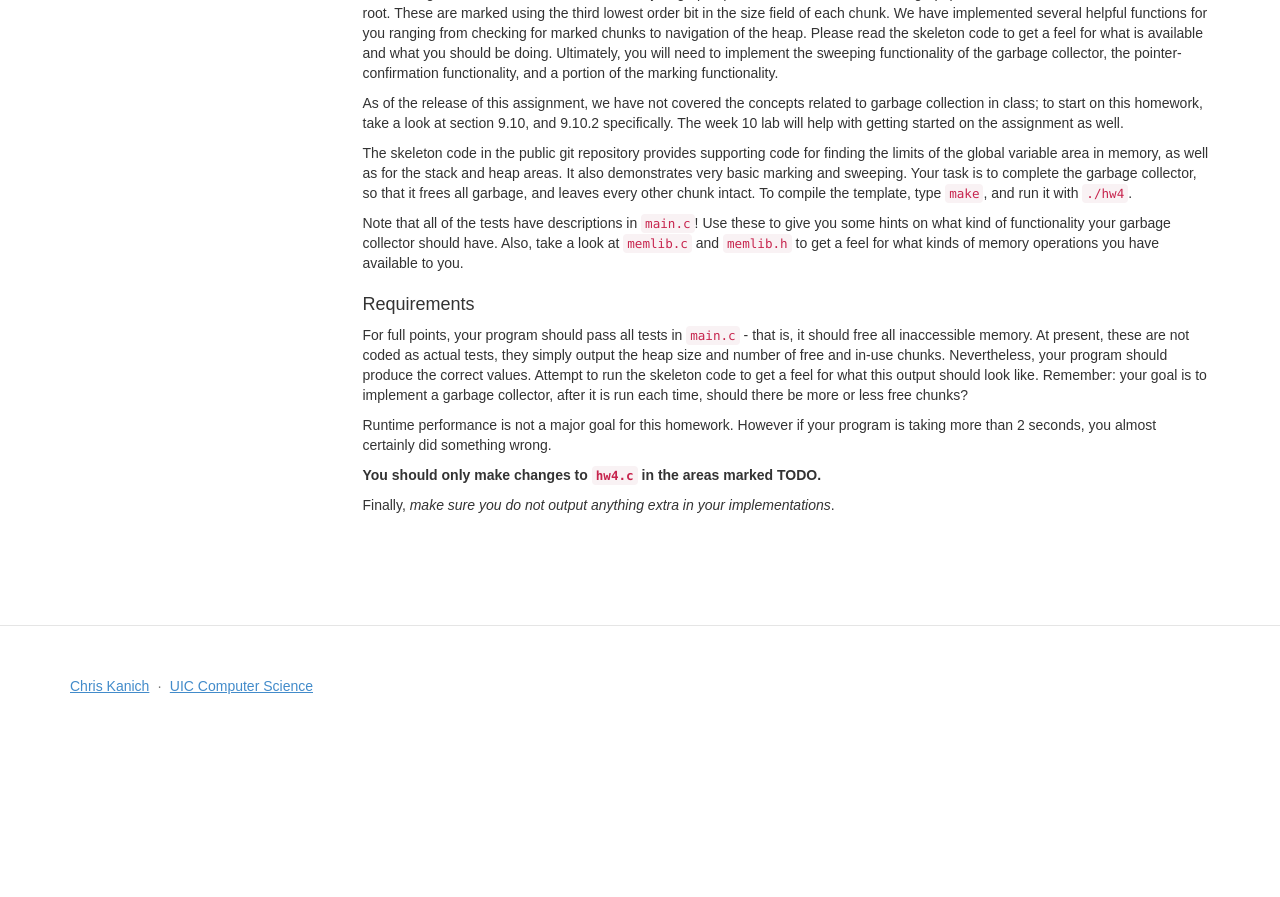
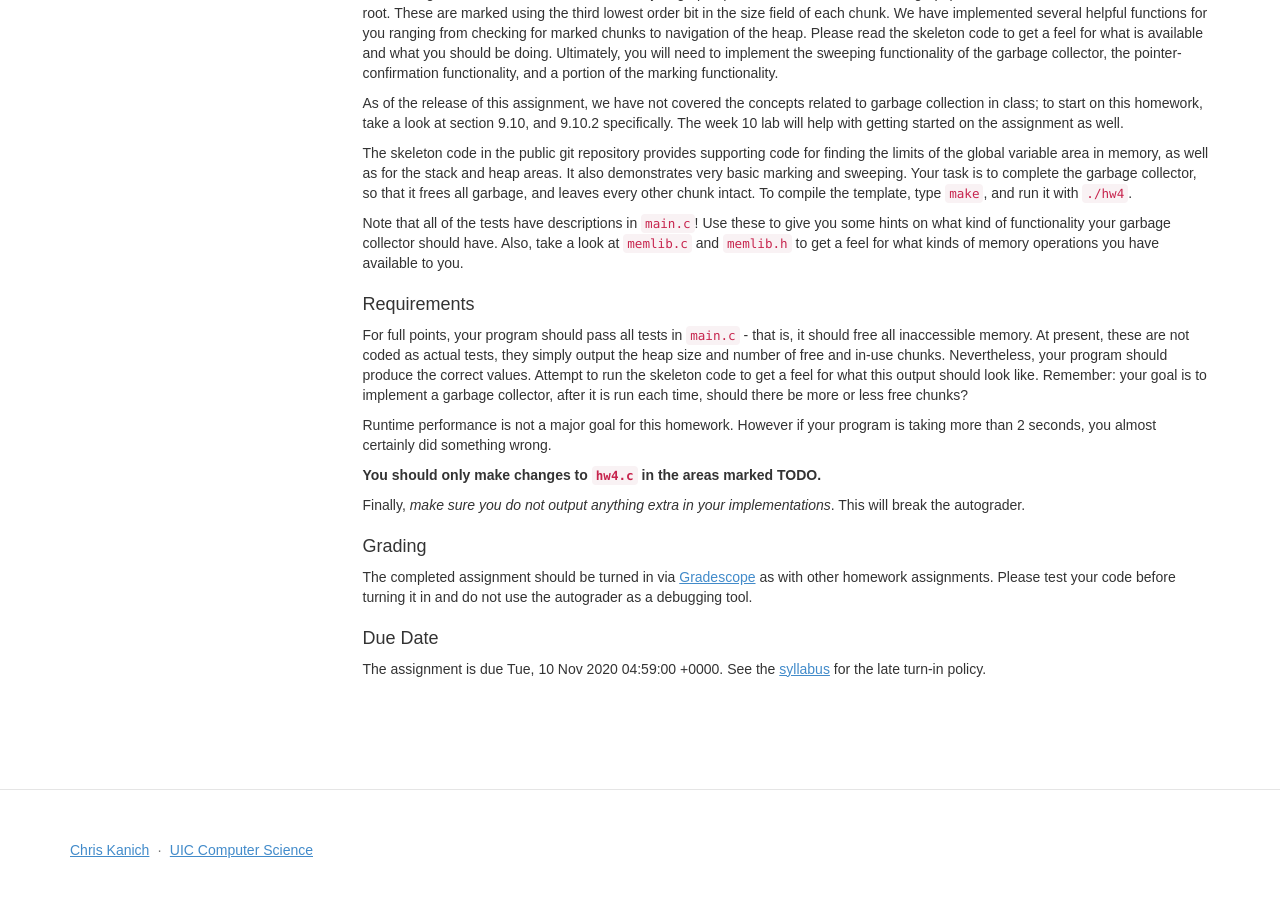
Before and after one commit to csatuic/cs361-website-old, a Jekyll site: the page built from _homeworks/homework4.md, in a window 1280 px wide and 900 px high, scrolled down 842 px. Shown: the top 897 px of the window. Built offline with Jekyll 4.4.1, drawn with Linux system fonts in a browser that asks for light colours; some web fonts are replaced; before the commit the page ends 1578 px from its top, so only the background shows below that.

Commit message:
add grading & due date sections to hw4

```diff
--- a/_homeworks/homework4.md
+++ b/_homeworks/homework4.md
@@ -64,9 +64,13 @@ Runtime performance is not a major goal for this homework. However if your progr
 
 **You should only make changes to `hw4.c` in the areas marked TODO.**
 
-Finally, *make sure you do not output anything extra in your implementations*.
-<!-- This will break the autograder. -->
+Finally, *make sure you do not output anything extra in your implementations*. This will break the autograder.
 
-<!-- ### Grading -->
+### Grading
 
+The completed assignment should be turned in via [Gradescope]({{site.gradescope}}) as with other homework assignments. Please test your code before turning it in and do not use the autograder as a debugging tool.
 <!-- You can start the assignment via the invite link at the top of the page. It should be turned in via [Gradescope](https://www.gradescope.com/courses/61518) as with other homework assignments. -->
+
+### Due Date
+
+The assignment is due {{ page.due.date | date_to_rfc822 }}. See the [syllabus](syllabus.html) for the late turn-in policy.
```
